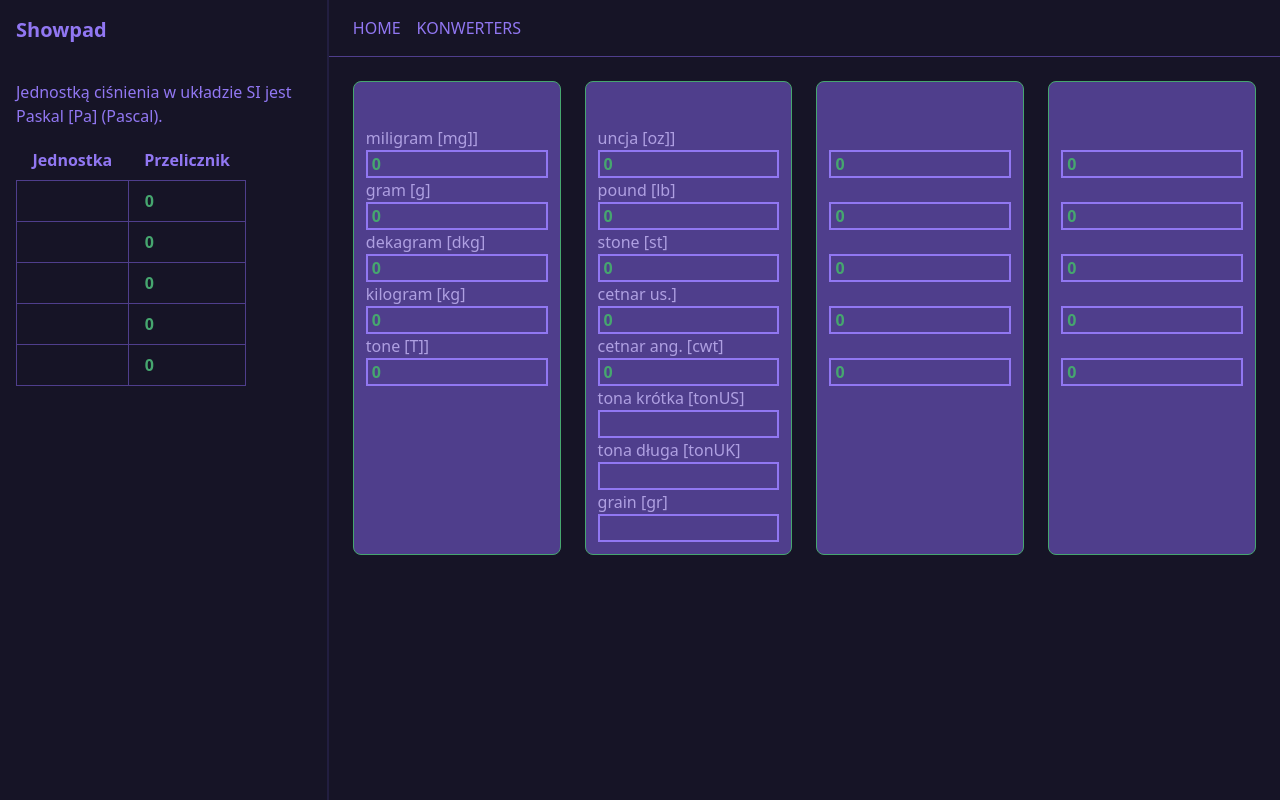
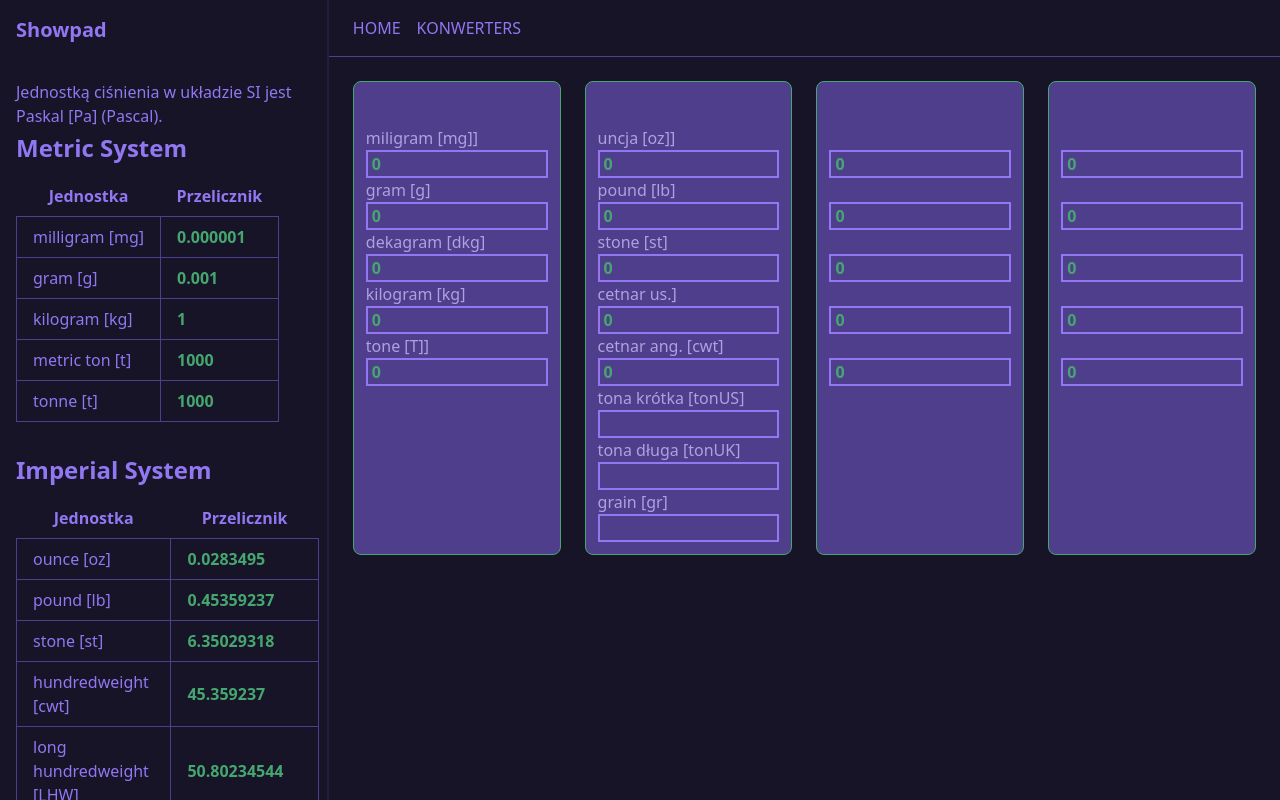
Before and after one commit to PiotrCembrowski/uniter, a Next.js app: page /mass in a window 1280 px wide. Shown: the top 800 px of the page. Built offline with nearby package versions, Linux system fonts and the light colour scheme; what next-redux-wrapper would draw is missing.

Commit message:
adding mass

```diff
--- a/app/mass/page.tsx
+++ b/app/mass/page.tsx
@@ -4,7 +4,7 @@ import Dashboard from "../components/Dashboard";
 const MassDash = () => {
   return (
     <div className="flex">
-      <SideBar />
+      <SideBar unitTable="mass" />
       <div>
         <Dashboard dashType="mass" />
       </div>
```
